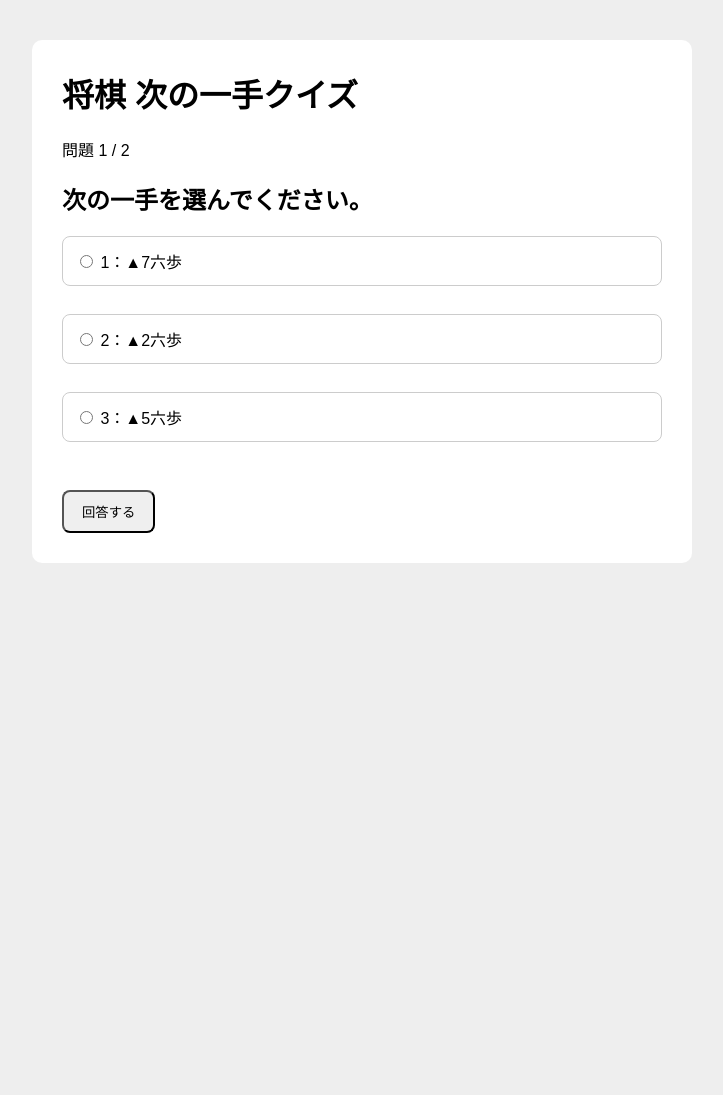
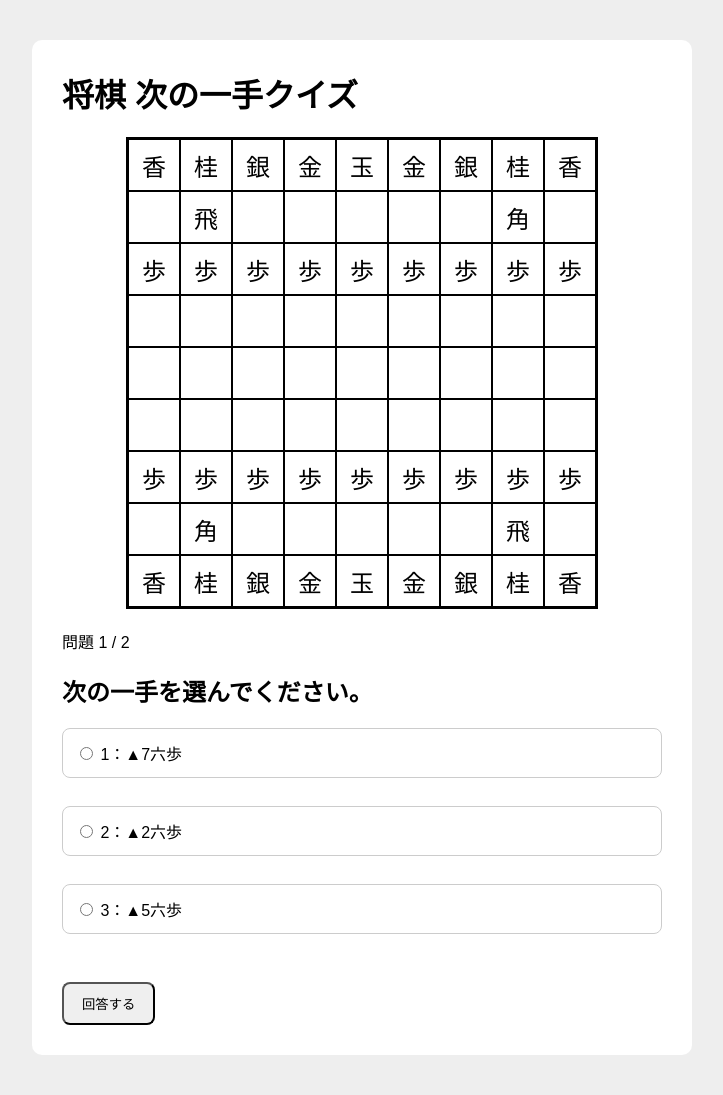
Before and after one commit to yusei-nojiri/shogi_quiz, a Flask app: page / in a window 1280 px wide. Shown: the whole page, without its empty margins (278-1001 px from the left). Before the commit the page ends 563 px from the top, so only its background shows below. Run offline with Flask 3, Linux system fonts and the light colour scheme.

Commit message:
将棋盤表示を追加

```diff
--- a/app.py
+++ b/app.py
@@ -16,6 +16,18 @@ questions = [
         "answer": "2",
         "explanation": "四間飛車は飛車を4筋に振る振り飛車の戦法です。"
     }
+]
+
+board = [
+    ["香", "桂", "銀", "金", "玉", "金", "銀", "桂", "香"],
+    ["", "飛", "", "", "", "", "", "角", ""],
+    ["歩", "歩", "歩", "歩", "歩", "歩", "歩", "歩", "歩"],
+    ["", "", "", "", "", "", "", "", ""],
+    ["", "", "", "", "", "", "", "", ""],
+    ["", "", "", "", "", "", "", "", ""],
+    ["歩", "歩", "歩", "歩", "歩", "歩", "歩", "歩", "歩"],
+    ["", "角", "", "", "", "", "", "飛", ""],
+    ["香", "桂", "銀", "金", "玉", "金", "銀", "桂", "香"]
 ]
 
 
@@ -73,7 +85,8 @@ def home():
         correct_choice=correct_choice,
         question_index=question_index,
         total_questions=len(questions),
-        score=session.get("score", 0)
+        score=session.get("score", 0),
+        board=board
     )
 
 
--- a/static/style.css
+++ b/static/style.css
@@ -37,3 +37,24 @@ a {
 button {
     cursor: pointer;
 }
+.board {
+    width: fit-content;
+    margin: 20px auto;
+    border: 2px solid black;
+}
+
+.board-row {
+    display: flex;
+}
+
+.square {
+    width: 50px;
+    height: 50px;
+    border: 1px solid black;
+
+    display: flex;
+    align-items: center;
+    justify-content: center;
+
+    font-size: 24px;
+}
--- a/templates/index.html
+++ b/templates/index.html
@@ -9,6 +9,19 @@
 <body>
 	<div class="container">
     	<h1>将棋 次の一手クイズ</h1>
+
+		<div class="board">
+			    {% for row in board %}
+			        <div class="board-row">
+			            {% for square in row %}
+			                <div class="square">
+			                    {{ square }}
+			                </div>
+			            {% endfor %}
+			        </div>
+			    {% endfor %}
+		</div>
+
 		<p>問題 {{ question_index + 1 }} / {{ total_questions }}</p>
 
     	<h2>{{ question["question"] }}</h2>
```
